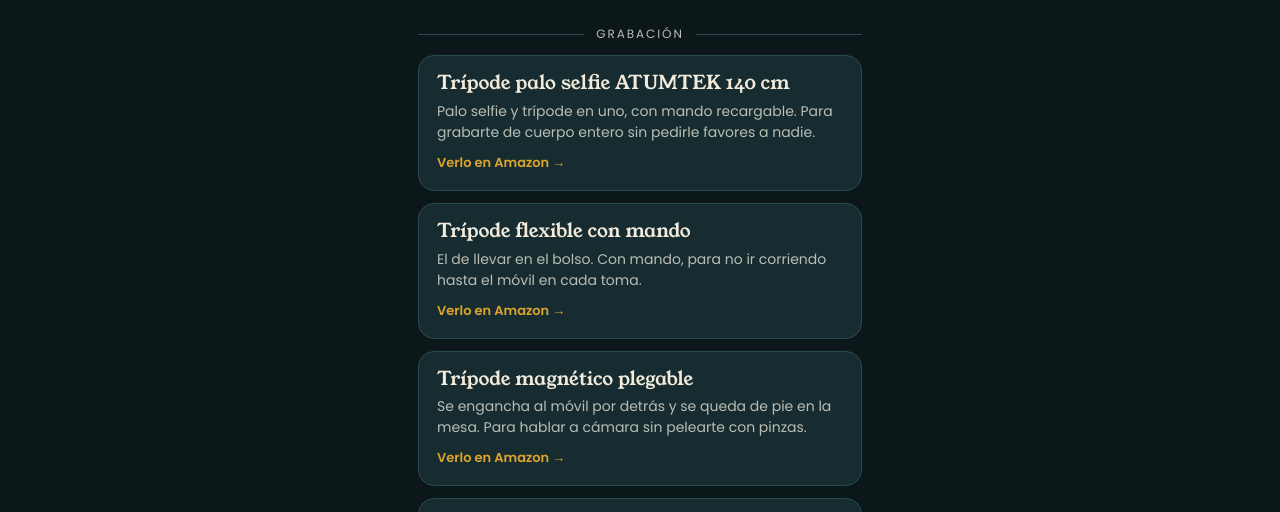
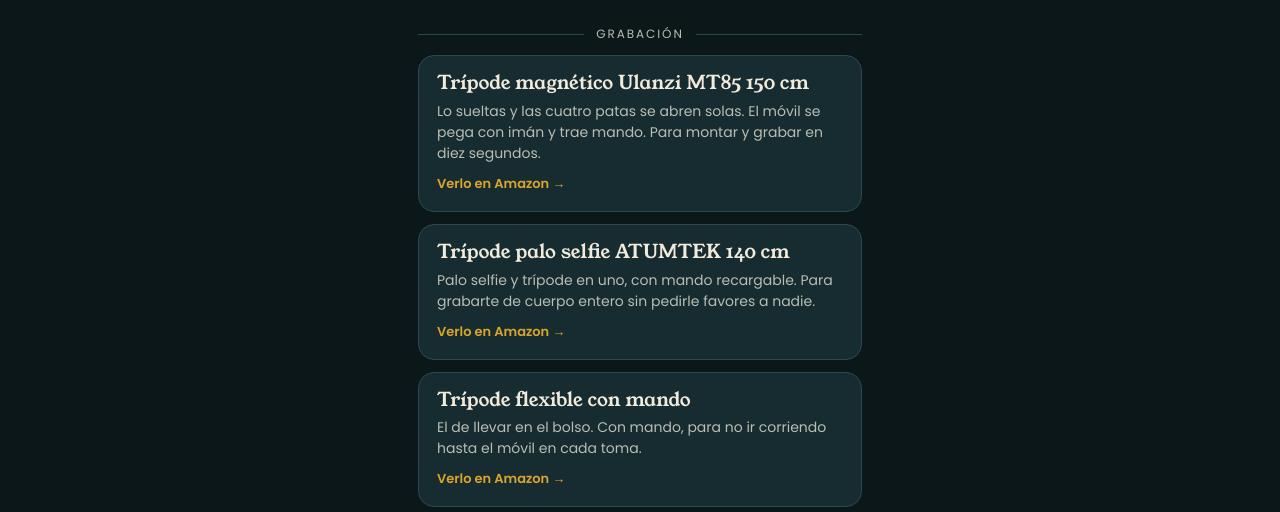
Before and after one commit to soysaritalacuriosa/soysaritalacuriosa.github.io, a plain HTML site: page equipo.html in a window 1280 px wide. Shown: the part 229-741 px from the top of the page. Drawn offline with Linux system fonts and the light colour scheme.

Commit message:
Añadir trípode Ulanzi MT85

```diff
--- a/equipo.html
+++ b/equipo.html
@@ -59,6 +59,12 @@
   </header>
 
   <div class="sep">Grabación</div>
+
+  <a class="item" data-asin="B0FCS5Q4LZ" target="_blank" rel="noopener sponsored">
+    <span class="nombre">Trípode magnético Ulanzi MT85 150 cm</span>
+    <span class="para">Lo sueltas y las cuatro patas se abren solas. El móvil se pega con imán y trae mando. Para montar y grabar en diez segundos.</span>
+    <span class="ir">Verlo en Amazon →</span>
+  </a>
 
   <a class="item" data-asin="B0C6J3P9Z3" target="_blank" rel="noopener sponsored">
     <span class="nombre">Trípode palo selfie ATUMTEK 140 cm</span>
```
